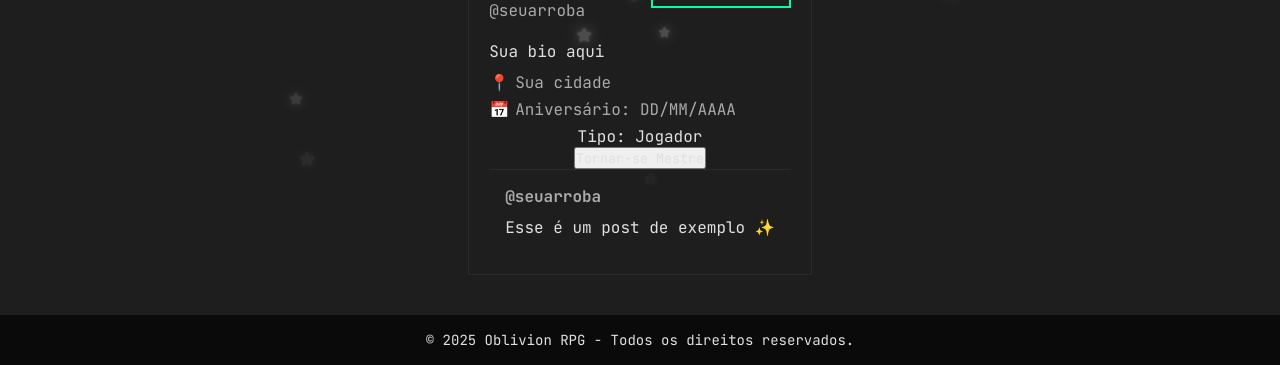
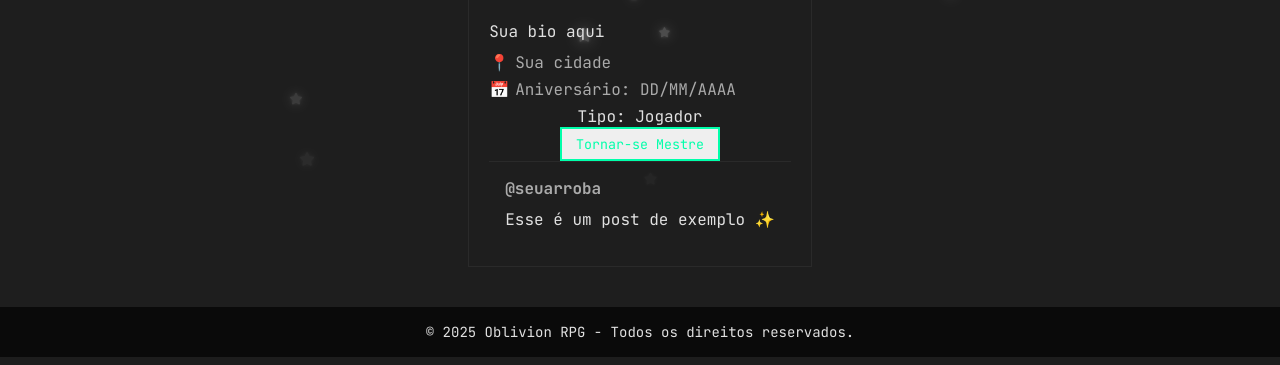
Before and after one commit to Sensews/exp_trab, a PHP site: page /perfil.html in a window 1280 px wide. Shown: the part 595-960 px from the top of the page. Run offline with PHP 8.4, Linux system fonts and the light colour scheme.

Commit message:
update css

```diff
--- a/frontend/css/perfil.css
+++ b/frontend/css/perfil.css
@@ -4,7 +4,7 @@
 .page-wrapper {
   display: flex;
   flex-direction: column;
-  padding-top: 100px;
+  padding-top: 80px;
   min-height: 100vh;
 }
 
@@ -306,6 +306,15 @@ footer {
   padding-right: 4px;
 }
 
+/*Tipo de usuario e party*/
+edit-btn,
+#alternarTipoBtn,
+#acoesTipoUsuario button {
+  padding: 6px 14px;
+  border: 2px solid #00FFAA;
+  color: #00FFAA;
+}
+
 /* === MEDIA QUERIES === */
 @media (max-width: 768px) {
   nav {
```
